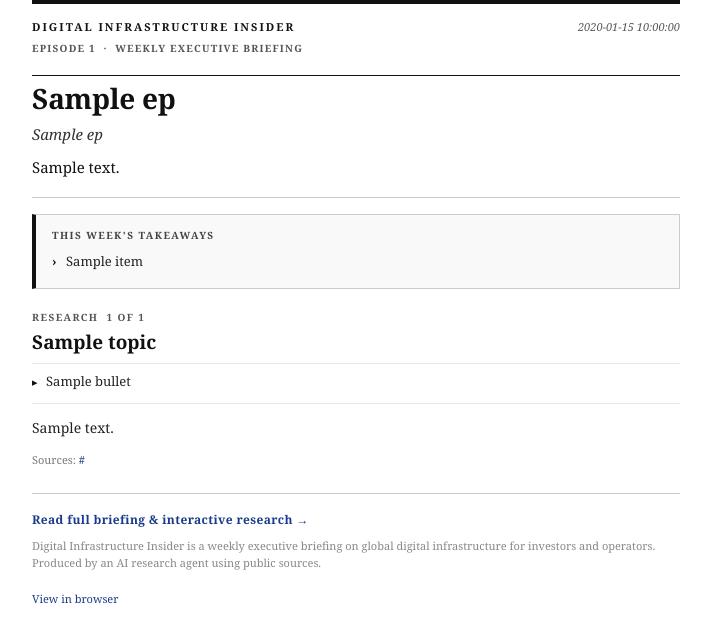
After one commit to iyerdk/dii-web, a FastAPI app: template templates/email_briefing.html in a window 1280 px wide. The commit adds this page. Shown: the top 643 px of the page, without its empty margins (284-995 px from the left). Run offline with FastAPI, Linux system fonts and the light colour scheme; the template is opened without the code that fills it: most values are stand-ins (such as "Sample title", 1, 10 or a date in 2020).

Commit message:
Add TTS listen button, print CSS, and WSJ-style email briefing
- Browser Web Speech API listen button on episode pages (play/pause/stop)
- @media print styles: clean serif layout, research cards expanded, no nav/buttons
- POST /webhook/send-email: reads latest episode from DB, renders WSJ template, sends via Resend
- WSJ-style email_briefing.html: masthead, headline block, per-topic research sections with facts/analysis/sources
- resend>=2.0.0 added to requirements

Co-Authored-By: Claude Sonnet 4.6 <noreply@anthropic.com>

```diff
--- a/main.py
+++ b/main.py
@@ -14,6 +14,7 @@ from pathlib import Path
 from typing import Optional
 
 import anthropic
+import resend
 from fastapi import Depends, FastAPI, HTTPException, Request, Header
 from fastapi.responses import HTMLResponse, JSONResponse
 from fastapi.staticfiles import StaticFiles
@@ -25,6 +26,9 @@ from pydantic import BaseModel
 DB_PATH = os.environ.get("DB_PATH", "dii.db")
 WEBHOOK_SECRET = os.environ.get("WEBHOOK_SECRET", "change-me-in-production")
 ANTHROPIC_API_KEY = os.environ.get("ANTHROPIC_API_KEY", "")
+RESEND_API_KEY = os.environ.get("RESEND_API_KEY", "")
+EMAIL_TO = os.environ.get("EMAIL_TO", "")           # recipient address
+EMAIL_FROM = os.environ.get("EMAIL_FROM", "DII Briefing <briefing@dii.news>")
 
 app = FastAPI(title="Digital Infrastructure Insider")
 app.mount("/static", StaticFiles(directory="static"), name="static")
@@ -240,6 +244,58 @@ If the question goes beyond the week's research, say so and share what you do kn
     return {"answer": response.content[0].text}
 
 
+@app.post("/webhook/send-email")
+async def send_email(_=Depends(verify_webhook)):
+    if not RESEND_API_KEY:
+        raise HTTPException(status_code=503, detail="RESEND_API_KEY not configured")
+    if not EMAIL_TO:
+        raise HTTPException(status_code=503, detail="EMAIL_TO not configured")
+
+    # Fetch the latest published episode with its research topics
+    with get_db() as db:
+        ep = db.execute(
+            "SELECT * FROM episodes WHERE published=1 ORDER BY episode_num DESC LIMIT 1"
+        ).fetchone()
+        if not ep:
+            raise HTTPException(status_code=404, detail="No published episodes")
+        topics = db.execute(
+            "SELECT * FROM research_context WHERE episode_id=?", (ep["id"],)
+        ).fetchall()
+        shownotes = json.loads(ep["shownotes"]) if ep["shownotes"] else {}
+
+    # Build topic dicts for template
+    topic_list = []
+    for t in topics:
+        bullets = (t["bullets"] or "").strip().split("\n")
+        bullets = [b.strip().lstrip("•-").strip() for b in bullets if b.strip()]
+        sources = json.loads(t["sources"] or "[]")
+        topic_list.append({
+            "topic": t["topic"],
+            "bullets": bullets,
+            "content": t["content"] or "",
+            "sources": sources,
+        })
+
+    web_url = f"https://agile-hope-production.up.railway.app/episode/{ep['slug']}"
+
+    html = templates.get_template("email_briefing.html").render(
+        ep=ep,
+        shownotes=shownotes,
+        topics=topic_list,
+        web_url=web_url,
+    )
+
+    resend.api_key = RESEND_API_KEY
+    result = resend.Emails.send({
+        "from": EMAIL_FROM,
+        "to": [EMAIL_TO],
+        "subject": f"DII Briefing — EP{ep['episode_num']}: {ep['title']}",
+        "html": html,
+    })
+
+    return {"status": "sent", "email_id": result.get("id"), "episode": ep["slug"]}
+
+
 @app.get("/health")
 async def health():
     return {"status": "ok"}
--- a/requirements.txt
+++ b/requirements.txt
@@ -3,3 +3,4 @@ uvicorn[standard]>=0.29.0
 jinja2>=3.1.4
 python-multipart>=0.0.9
 anthropic>=0.40.0
+resend>=2.0.0
--- /dev/null
+++ b/templates/email_briefing.html
@@ -0,0 +1,334 @@
+<!DOCTYPE html>
+<html lang="en">
+<head>
+<meta charset="UTF-8">
+<meta name="viewport" content="width=device-width, initial-scale=1.0">
+<title>DII Briefing — {{ ep.title }}</title>
+<style>
+  /* ── Reset ── */
+  * { margin: 0; padding: 0; box-sizing: border-box; }
+  body {
+    background: #ffffff;
+    color: #111111;
+    font-family: Georgia, "Times New Roman", Times, serif;
+    font-size: 15px;
+    line-height: 1.65;
+    -webkit-text-size-adjust: 100%;
+  }
+
+  /* ── Wrapper ── */
+  .wrapper {
+    max-width: 680px;
+    margin: 0 auto;
+    padding: 0 16px;
+  }
+
+  /* ── Masthead ── */
+  .masthead {
+    border-top: 4px solid #111;
+    border-bottom: 1px solid #111;
+    padding: 14px 0 12px;
+    margin-bottom: 6px;
+  }
+  .masthead-top {
+    display: flex;
+    justify-content: space-between;
+    align-items: baseline;
+    margin-bottom: 4px;
+  }
+  .pub-name {
+    font-family: Georgia, serif;
+    font-size: 11px;
+    font-weight: 700;
+    letter-spacing: 0.18em;
+    text-transform: uppercase;
+    color: #111;
+  }
+  .pub-meta {
+    font-size: 11px;
+    color: #555;
+    font-style: italic;
+  }
+  .ep-label {
+    font-size: 10px;
+    font-weight: 700;
+    letter-spacing: 0.12em;
+    text-transform: uppercase;
+    color: #555;
+    margin-bottom: 6px;
+  }
+
+  /* ── Headline block ── */
+  .headline-block {
+    border-bottom: 1px solid #ccc;
+    padding-bottom: 16px;
+    margin-bottom: 16px;
+  }
+  h1.headline {
+    font-family: Georgia, serif;
+    font-size: 28px;
+    font-weight: 700;
+    line-height: 1.18;
+    letter-spacing: -0.01em;
+    color: #111;
+    margin-bottom: 8px;
+  }
+  p.deck {
+    font-size: 15px;
+    color: #333;
+    line-height: 1.5;
+    font-style: italic;
+    margin-bottom: 10px;
+  }
+  .lede {
+    font-size: 15px;
+    line-height: 1.7;
+    color: #111;
+    margin-bottom: 0;
+  }
+
+  /* ── Takeaways box ── */
+  .takeaways-box {
+    border: 1px solid #ccc;
+    border-left: 4px solid #111;
+    padding: 12px 16px;
+    margin-bottom: 20px;
+    background: #f9f9f9;
+  }
+  .box-label {
+    font-size: 10px;
+    font-weight: 700;
+    letter-spacing: 0.14em;
+    text-transform: uppercase;
+    color: #444;
+    margin-bottom: 8px;
+    display: block;
+  }
+  .takeaways-box ul {
+    list-style: none;
+    padding: 0;
+  }
+  .takeaways-box li {
+    font-size: 13px;
+    line-height: 1.55;
+    color: #222;
+    padding-left: 14px;
+    position: relative;
+    margin-bottom: 5px;
+  }
+  .takeaways-box li::before {
+    content: "›";
+    position: absolute;
+    left: 0;
+    color: #111;
+    font-weight: 700;
+  }
+
+  /* ── Section divider ── */
+  .section-rule {
+    border: none;
+    border-top: 1px solid #ccc;
+    margin: 20px 0 16px;
+  }
+
+  /* ── Story card ── */
+  .story {
+    margin-bottom: 24px;
+    page-break-inside: avoid;
+  }
+  .story-label {
+    font-size: 10px;
+    font-weight: 700;
+    letter-spacing: 0.14em;
+    text-transform: uppercase;
+    color: #555;
+    margin-bottom: 5px;
+    display: block;
+  }
+  h2.story-headline {
+    font-family: Georgia, serif;
+    font-size: 19px;
+    font-weight: 700;
+    line-height: 1.25;
+    color: #111;
+    margin-bottom: 8px;
+  }
+
+  /* Bullet facts — tight, bold lead-in style */
+  .fact-list {
+    list-style: none;
+    padding: 0;
+    margin-bottom: 12px;
+    border-top: 1px solid #e8e8e8;
+    border-bottom: 1px solid #e8e8e8;
+    padding: 8px 0;
+  }
+  .fact-list li {
+    font-size: 13px;
+    line-height: 1.5;
+    color: #222;
+    padding-left: 14px;
+    position: relative;
+    margin-bottom: 4px;
+  }
+  .fact-list li::before {
+    content: "▸";
+    position: absolute;
+    left: 0;
+    color: #111;
+    font-size: 11px;
+    top: 2px;
+  }
+
+  /* Analysis paragraph */
+  .analysis {
+    font-size: 14px;
+    line-height: 1.75;
+    color: #222;
+    margin-bottom: 10px;
+  }
+
+  /* Sources */
+  .sources {
+    font-size: 11px;
+    color: #777;
+    margin-top: 6px;
+  }
+  .sources a {
+    color: #1a3a8a;
+    text-decoration: none;
+    word-break: break-all;
+  }
+
+  /* ── What to watch ── */
+  .watch-box {
+    background: #f4f4f4;
+    border-top: 2px solid #111;
+    padding: 14px 16px;
+    margin: 24px 0;
+  }
+  .watch-box .box-label { margin-bottom: 6px; }
+  .watch-box p {
+    font-size: 13.5px;
+    line-height: 1.6;
+    color: #222;
+    font-style: italic;
+  }
+
+  /* ── Footer ── */
+  .email-footer {
+    border-top: 1px solid #ccc;
+    padding: 16px 0 24px;
+    font-size: 11px;
+    color: #888;
+    line-height: 1.6;
+  }
+  .email-footer a { color: #1a3a8a; text-decoration: none; }
+  .web-link {
+    display: inline-block;
+    margin-bottom: 8px;
+    font-size: 12px;
+    font-weight: 700;
+    color: #1a3a8a;
+    text-decoration: none;
+    letter-spacing: 0.03em;
+  }
+
+  /* ── Print overrides ── */
+  @media print {
+    body { font-size: 10.5pt; }
+    h1.headline { font-size: 22pt; }
+    h2.story-headline { font-size: 14pt; }
+    .wrapper { max-width: 100%; padding: 0; }
+    .email-footer { display: none; }
+  }
+</style>
+</head>
+<body>
+<div class="wrapper">
+
+  <!-- Masthead -->
+  <div class="masthead">
+    <div class="masthead-top">
+      <span class="pub-name">Digital Infrastructure Insider</span>
+      <span class="pub-meta">{{ ep.date }}</span>
+    </div>
+    <div class="ep-label">Episode {{ ep.episode_num }} &nbsp;·&nbsp; Weekly Executive Briefing</div>
+  </div>
+
+  <!-- Headline block -->
+  <div class="headline-block">
+    <h1 class="headline">{{ ep.title }}</h1>
+    {% if ep.subtitle %}
+    <p class="deck">{{ ep.subtitle }}</p>
+    {% endif %}
+    {% if ep.summary %}
+    <p class="lede">{{ ep.summary }}</p>
+    {% endif %}
+  </div>
+
+  <!-- Key Takeaways -->
+  {% if shownotes.get('takeaways') %}
+  <div class="takeaways-box">
+    <span class="box-label">This Week's Takeaways</span>
+    <ul>
+      {% for item in shownotes['takeaways'] %}
+      <li>{{ item }}</li>
+      {% endfor %}
+    </ul>
+  </div>
+  {% endif %}
+
+  <!-- Research sections -->
+  {% for topic in topics %}
+  {% if not loop.first %}<hr class="section-rule">{% endif %}
+  <div class="story">
+    <span class="story-label">Research &nbsp;{{ loop.index }} of {{ topics|length }}</span>
+    <h2 class="story-headline">{{ topic.topic }}</h2>
+
+    {% if topic.bullets %}
+    <ul class="fact-list">
+      {% for b in topic.bullets %}
+      <li>{{ b }}</li>
+      {% endfor %}
+    </ul>
+    {% endif %}
+
+    {% if topic.content %}
+    <p class="analysis">{{ topic.content }}</p>
+    {% endif %}
+
+    {% if topic.sources %}
+    <div class="sources">
+      Sources:
+      {% for url in topic.sources %}
+        <a href="{{ url }}">{{ url }}</a>{% if not loop.last %} &nbsp;·&nbsp; {% endif %}
+      {% endfor %}
+    </div>
+    {% endif %}
+  </div>
+  {% endfor %}
+
+  <!-- What to watch -->
+  {% if shownotes.get('chapters') %}
+  <div class="watch-box">
+    <span class="box-label">What to Watch</span>
+    <p>
+      {% set last_chapter = shownotes['chapters'][-1] %}
+      {{ last_chapter.get('description', '') }}
+    </p>
+  </div>
+  {% endif %}
+
+  <!-- Footer -->
+  <div class="email-footer">
+    <a class="web-link" href="{{ web_url }}">Read full briefing &amp; interactive research →</a><br>
+    Digital Infrastructure Insider is a weekly executive briefing on global digital infrastructure
+    for investors and operators. Produced by an AI research agent using public sources.
+    <br><br>
+    <a href="{{ web_url }}">View in browser</a>
+  </div>
+
+</div>
+</body>
+</html>
```
Also changed, not shown: static/css/style.css (+187 -2 lines), static/js/app.js (+85 -0 lines), templates/episode.html (+14 -4 lines).
